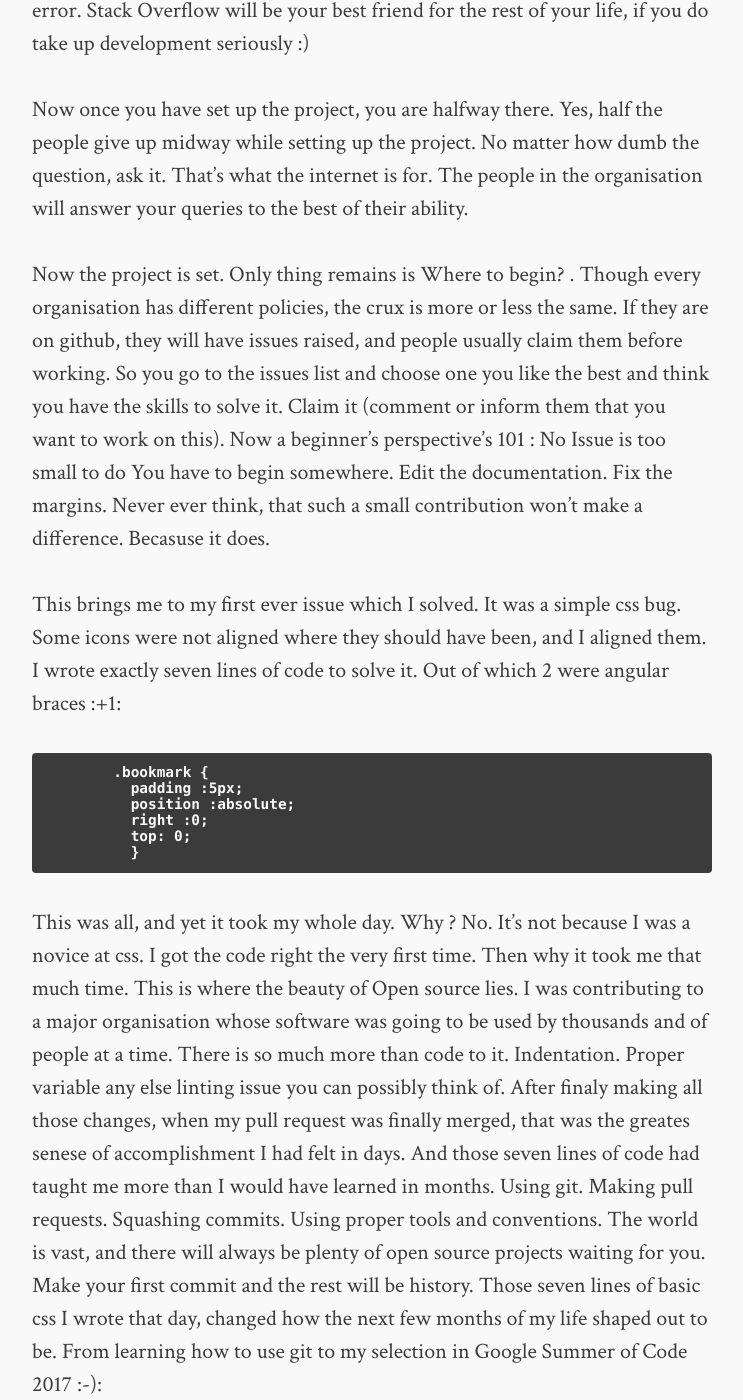
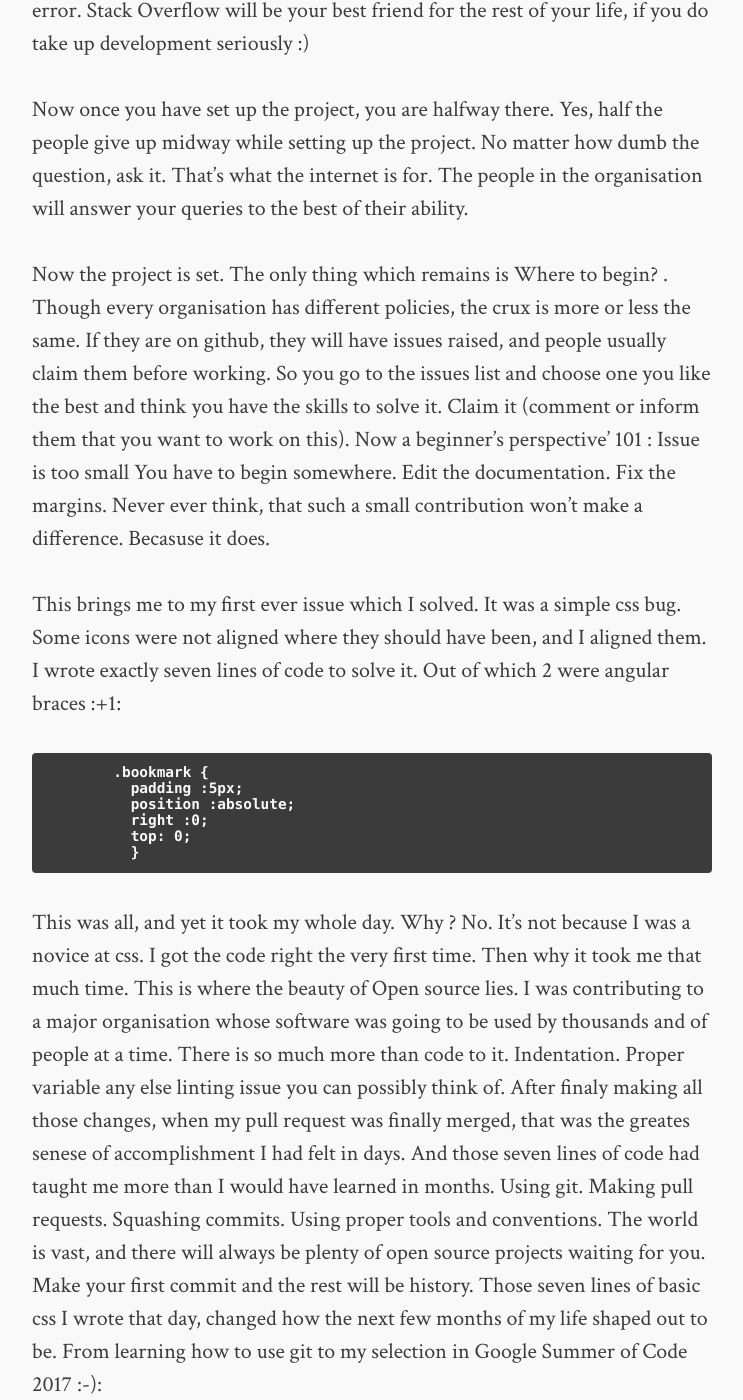
Before and after one commit to CosmicCoder96/CosmicCoder96.github.io, a Jekyll site: the page built from _posts/2017-05-10-open-source-where-to-begin.markdown, in a window 1280 px wide and 1400 px high, scrolled down 1884 px. Shown: the whole window, without its empty margins (268-1011 px from the left). Built offline with Jekyll 4.4.1, drawn with Linux system fonts in a browser that asks for light colours; comment, search, counter and statistics services are not loaded; some of the changed text lies outside the part shown.

Commit message:
Typo fixed

```diff
--- a/_posts/2017-05-10-open-source-where-to-begin.markdown
+++ b/_posts/2017-05-10-open-source-where-to-begin.markdown
@@ -17,8 +17,8 @@ You read the Documentation. There is an error. THAT IS NOT A BIG DEAL!! Instead
 
 Now once you have set up the project, you are halfway there. Yes, half the people give up midway while setting up the project. No matter how dumb the question, ask it. That's what the internet is for. The people in the organisation will answer your queries to the best of their ability.
 
-Now the project is set. Only thing remains is <b> Where to begin? </b>. Though every organisation has different policies, the crux is more or less the same. If they are on github, they will have issues raised, and people usually claim them before working. So you go to the issues list and choose one you like the best and think you have the skills to solve it. Claim it (comment or inform them that you want to work on this).
-Now a beginner's perspective's 101 : <b> No Issue is too small to do </b> You have to begin somewhere. Edit the documentation. Fix the margins. Never ever think, that such a small contribution won't make a difference. Becasuse it does.
+Now the project is set. The only  thing which  remains is <b> Where to begin? </b>. Though every organisation has different policies, the crux is more or less the same. If they are on github, they will have issues raised, and people usually claim them before working. So you go to the issues list and choose one you like the best and think you have the skills to solve it. Claim it (comment or inform them that you want to work on this).
+Now a beginner's perspective' 101 : <b>  Issue is too small </b> You have to begin somewhere. Edit the documentation. Fix the margins. Never ever think, that such a small contribution won't make a difference. Becasuse it does.
 
 This brings me to my first ever issue which I solved. It was a simple css bug.  Some icons were not aligned where they should have been, and I aligned them.
 I wrote exactly seven lines of code to solve it. Out of which 2 were angular braces :+1:
@@ -37,12 +37,3 @@ Make your first commit and the rest will be history. Those seven lines of basic
 
 PS: The [issue] [issue-ow] I solved still exists and so does the [pull request] [PR].
 If you want to see how easy it is check them out.
-
-To add new posts, simply add a file in the `_posts` directory that follows the convention `YYYY-MM-DD-name-of-post.ext` and includes the necessary front matter. Take a look at the source for this post to get an idea about how it works.
-
-
-
-Check out the [Jekyll docs][jekyll-docs] for more info on how to get the most out of Jekyll. File all bugs/feature requests at [Jekyll’s GitHub repo][jekyll-gh]. If you have questions, you can ask them on [Jekyll Talk][jekyll-talk].
-
-[issue-ow]: https://github.com/fossasia/open-event-webapp/issues/945
-[PR]:   https://github.com/fossasia/open-event-webapp/pull/949
```
